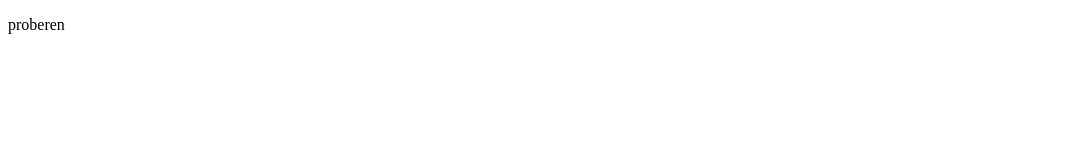
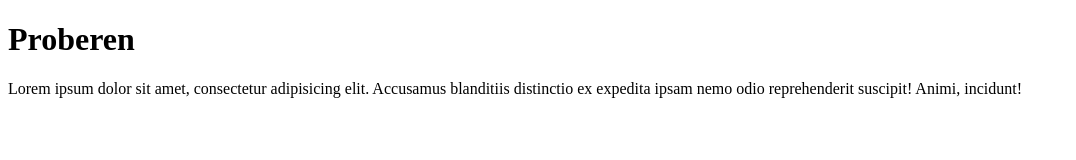
Before and after one commit to annaezer/git-test, a plain HTML site: page index.html in a window 1280 px wide. Shown: the whole page, without its empty margins (0-1076 px from the left). Drawn offline with Linux system fonts and the light colour scheme.

Commit message:
index aangepast

```diff
--- a/index.html
+++ b/index.html
@@ -5,6 +5,9 @@
     <title>Git workshop</title>
 </head>
 <body>
-<p> proberen </p>
+
+<h1>Proberen</h1>
+<p> Lorem ipsum dolor sit amet, consectetur adipisicing elit. Accusamus blanditiis distinctio ex expedita ipsam nemo odio reprehenderit suscipit! Animi, incidunt! </p>
+
 </body>
 </html>
```
